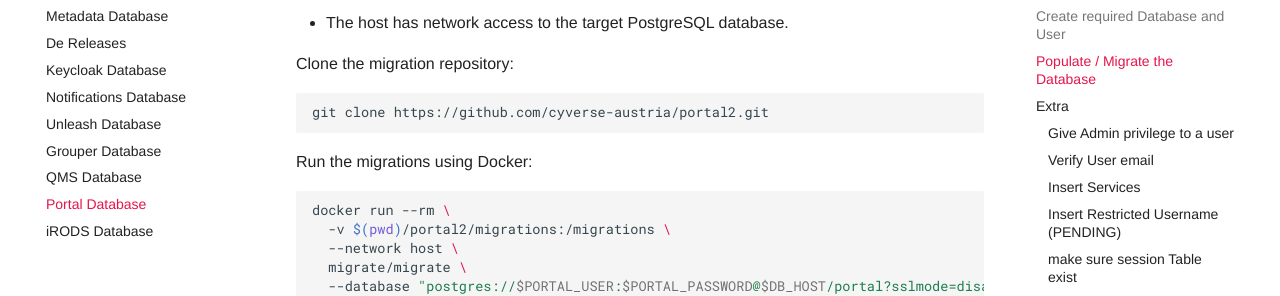
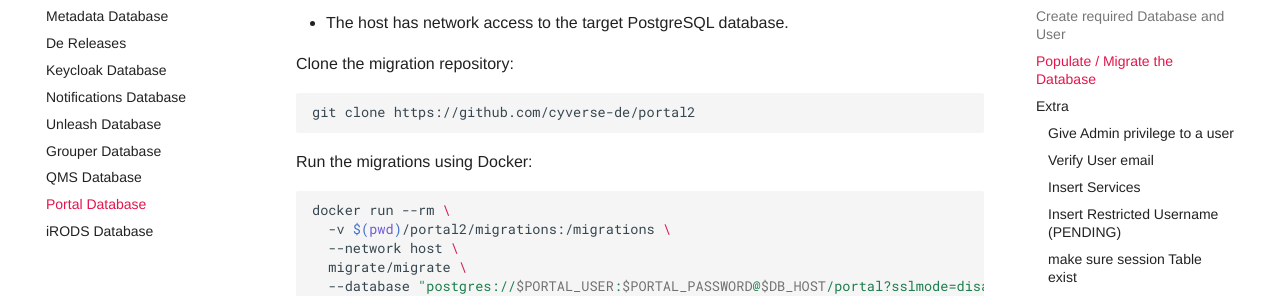
Before and after one commit to cyverse-austria/docs, an MkDocs documentation site: the page built from docs/database/portal-db.md, in a window 1280 px wide and 900 px high, scrolled down 718 px. Shown: the part 157-453 px from the top of the window. Built offline with MkDocs 1.6.1 and Material for MkDocs 9.7.7, drawn with Linux system fonts in a browser that asks for light colours; some of the changed lines change nothing that is shown; some of the changed text lies outside the part shown.

Commit message:
portal: db doc update

````diff
--- a/docs/database/portal-db.md
+++ b/docs/database/portal-db.md
@@ -35,7 +35,7 @@ Ensure the following before running the command:
 Clone the migration repository:
 
 ```bash
-git clone https://github.com/cyverse-austria/portal2.git
+git clone https://github.com/cyverse-de/portal2
 ```
 
 Run the migrations using Docker:
@@ -126,10 +126,10 @@ unzip 30895309
 ```
 
 ##### import to the database
-For imorting this grid file we will use the script from [portal2/scripts/import_grid_institutions.py](https://gitlab.com/cyverse/portal2/-/blob/master/src/scripts/import_grid_institutions.py).
+For imorting this grid file we will use the script from [portal2/scripts/import_grid_institutions.py](https://github.com/cyverse-de/portal2/blob/main/src/scripts/import_grid_institutions.py).
 
 ```bash
-./import_grid_institutions.py --host root@DB_HOST.com --user portal_db_reader --database portal grid.csv
+./import_grid_institutions.py --host DB_HOST --user portal_db_reader --database portal grid.csv
 ```
 
 #### Populate these Tables
````
